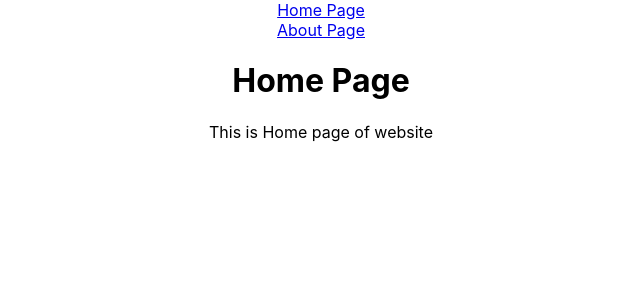
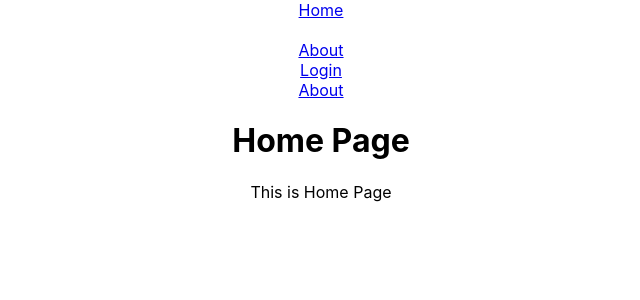
Before and after one commit to thisisshivamsingh/20-06-2022-Web-React, a React (Create React App) app: page / in a window 1280 px wide. Shown: the top 300 px of the page, without its empty margins (319-959 px from the left). Built offline with nearby package versions, Linux system fonts and the light colour scheme.

Commit message:
React Tutorial Page Not Found - 404 Page

```diff
--- a/src/App.js
+++ b/src/App.js
@@ -1,20 +1,49 @@
 import "./App.css";
 import React from "react";
-import { Routes, Route } from "react-router-dom";
-import Nav from "./Nav";
-import Home from "./Home";
-import About from "./About";
-
+import { BrowserRouter as Router, Link, Routes, Route } from "react-router-dom";
 function App() {
   return (
     <div className="App">
-      <Nav />
-      <Routes>
-        <Route path="/about" element={<About />} />
-        <Route path="/" exact={true} element={<Home />} />
-      </Routes>
+      <Router>
+        <Link to="/">Home</Link>
+        <br />
+        <br />
+        <Link to="/about">About</Link>
+        <br />
+        <Link to="/login">Login</Link>
+        <br />
+        <a href="/about">About</a>
+        <Routes>
+          <Route path="/" element={<Home />} exact={true} />
+          <Route path="/about" element={<About />} />
+          <Route path="/*" element={<PageNotFound />} />
+        </Routes>
+      </Router>
     </div>
   );
 }
-
+function Home() {
+  return (
+    <div>
+      <h1>Home Page</h1>
+      <p>This is Home Page</p>
+    </div>
+  );
+}
+function About() {
+  return (
+    <div>
+      <h1>About Page</h1>
+      <p>This is About Page</p>
+    </div>
+  );
+}
+function PageNotFound() {
+  return (
+    <div>
+      <h1>404 Page</h1>
+      <p>This is Not found</p>
+    </div>
+  );
+}
 export default App;
--- a/src/index.js
+++ b/src/index.js
@@ -9,9 +9,7 @@ const root = ReactDOM.createRoot(document.getElementById("root"));
 root.render(
   <React.StrictMode>
     {/* <Users /> */}
-    <Router>
-      <App />
-    </Router>
+    <App />
   </React.StrictMode>
 );
 // ReactDOM.render(
```
